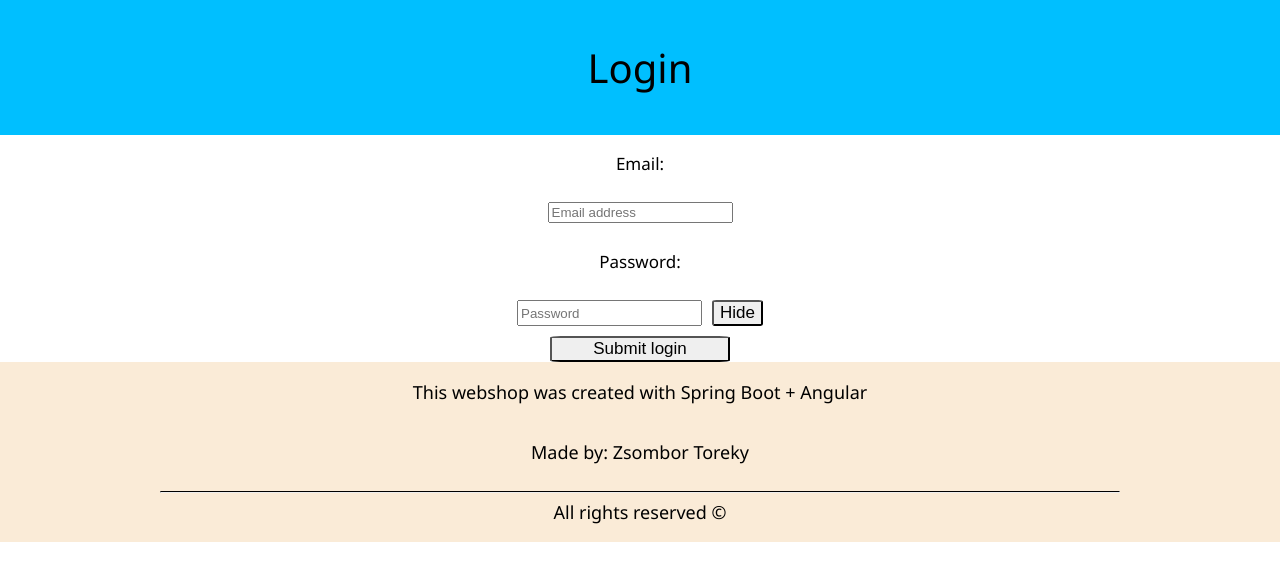
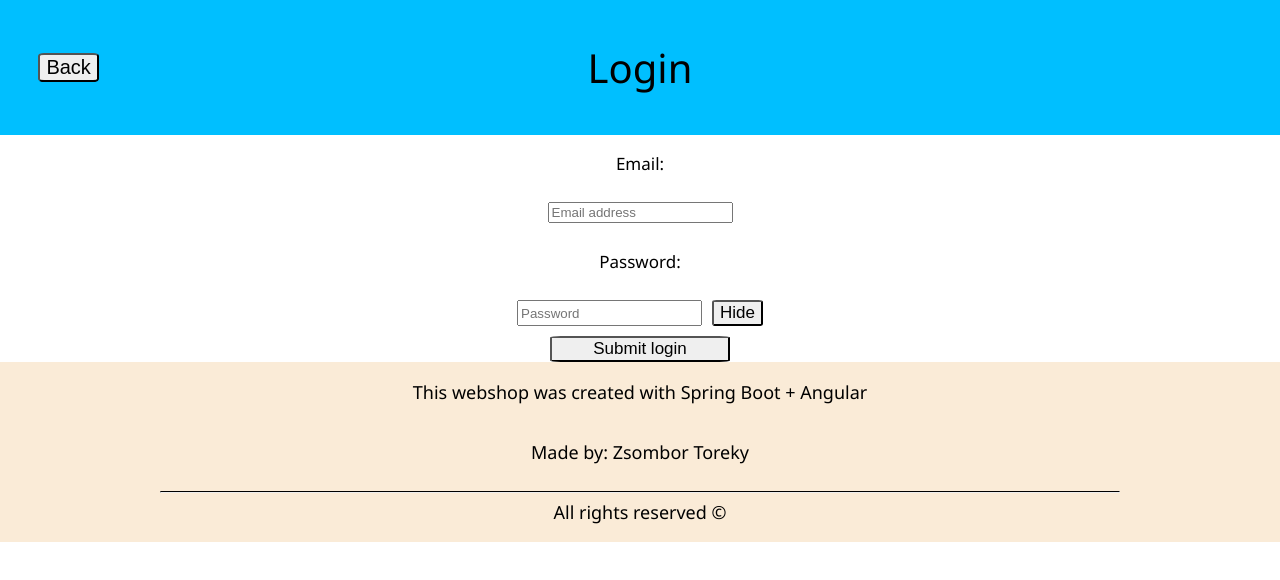
Before and after one commit to tzsombi01/SpringWebShop, an Angular app in the folder src/frontend/spring-webshop-fe/: page /login in a window 1280 px wide. Shown: the top 580 px of the page. Built offline with nearby package versions, Linux system fonts and the light colour scheme.

Commit message:
feature(back-button): Implemented "Back" stepping button on login and register page AND fixed the hide / show button in the register form submitting the form

```diff
--- a/src/frontend/spring-webshop-fe/src/app/login/login.component.html
+++ b/src/frontend/spring-webshop-fe/src/app/login/login.component.html
@@ -1,5 +1,6 @@
 <div class="login-header">
-    <p class="title">Login</p>
+    <div class="back-button-container"> <button class="back-button" (click)="back()">Back</button> </div>
+    <div class="title-container"> <p class="title">Login</p> </div>
 </div>
 
 <div class="login-form">
@@ -9,7 +10,7 @@
     <p class="field-name">Password:</p>
     <div class="password-hide">
         <input #passwordField placeholder="Password" type="text" [formControl]="passwordControl" [type]="hide ? 'password' : 'text'">
-        <button class="hide-button" (click)="hide = !hide">{{ hide ? 'Hide' : 'Show' }}</button>
+        <button type="button" class="hide-button" (click)="hide = !hide">{{ hide ? 'Hide' : 'Show' }}</button>
     </div>
 
     <button class="submit-button" (click)="login()">Submit login</button>
--- a/src/frontend/spring-webshop-fe/src/app/login/login.component.scss
+++ b/src/frontend/spring-webshop-fe/src/app/login/login.component.scss
@@ -1,10 +1,26 @@
 .login-header {
     display: flex;
     background-color: deepskyblue;
-    justify-content: center;
+    position: relative;
 
-    .title {
-        font-size: 40px;
+    .back-button-container {
+        align-self: center;
+        position: absolute;
+        left: 3%;
+
+        .back-button {
+            font-size: 20px;
+            border-radius: 10%;
+        }
+    }
+
+    .title-container {
+        margin-left: auto;
+        margin-right: auto;
+
+        .title {
+            font-size: 40px;
+        }
     }
 }
 
--- a/src/frontend/spring-webshop-fe/src/app/login/login.component.ts
+++ b/src/frontend/spring-webshop-fe/src/app/login/login.component.ts
@@ -22,4 +22,8 @@ export class LoginComponent {
 
     await this.router.navigate(["/home"]);
   }
+
+  public async back() {
+    await this.router.navigate(["/.."]);
+  }
 }
--- a/src/frontend/spring-webshop-fe/src/app/register/register.component.html
+++ b/src/frontend/spring-webshop-fe/src/app/register/register.component.html
@@ -1,5 +1,6 @@
 <div class="register-header">
-    <p class="title">Register</p>
+    <div class="back-button-container"> <button class="back-button" (click)="back()">Back</button> </div>
+    <div class="title-container"> <p class="title">Register</p> </div>
 </div>
 
 <form #register="ngForm" class="register-form" (ngSubmit)="submit(register, firstName, lastName, email, password)">
@@ -26,7 +27,7 @@
     <label class="field-name">Password:</label>
     <div class="password-hide">
         <input #password="ngModel" required minlength="5" placeholder="Password" type="text" [type]="hide ? 'password' : 'text'" name="password" ngModel>
-        <button class="hide-button" (click)="hide = !hide">{{ hide ? 'Hide' : 'Show' }}</button>
+        <button type="button" class="hide-button" (click)="hide = !hide">{{ hide ? 'Hide' : 'Show' }}</button>
     </div>
     <div *ngIf="password.touched && password.invalid" class="alert">
         <p *ngIf="password.errors?.['required']">Last Name is required</p>
--- a/src/frontend/spring-webshop-fe/src/app/register/register.component.scss
+++ b/src/frontend/spring-webshop-fe/src/app/register/register.component.scss
@@ -1,10 +1,26 @@
 .register-header {
     display: flex;
     background-color: deepskyblue;
-    justify-content: center;
+    position: relative;
 
-    .title {
-        font-size: 40px;
+    .back-button-container {
+        align-self: center;
+        position: absolute;
+        left: 3%;
+
+        .back-button {
+            font-size: 20px;
+            border-radius: 10%;
+        }
+    }
+
+    .title-container {
+        margin-left: auto;
+        margin-right: auto;
+
+        .title {
+            font-size: 40px;
+        }
     }
 }
 
--- a/src/frontend/spring-webshop-fe/src/app/register/register.component.ts
+++ b/src/frontend/spring-webshop-fe/src/app/register/register.component.ts
@@ -24,4 +24,8 @@ export class RegisterComponent {
 
     await this.router.navigate(["/home"]);
   }
+
+  public async back() {
+    await this.router.navigate(["/.."]);
+  }
 }
```
